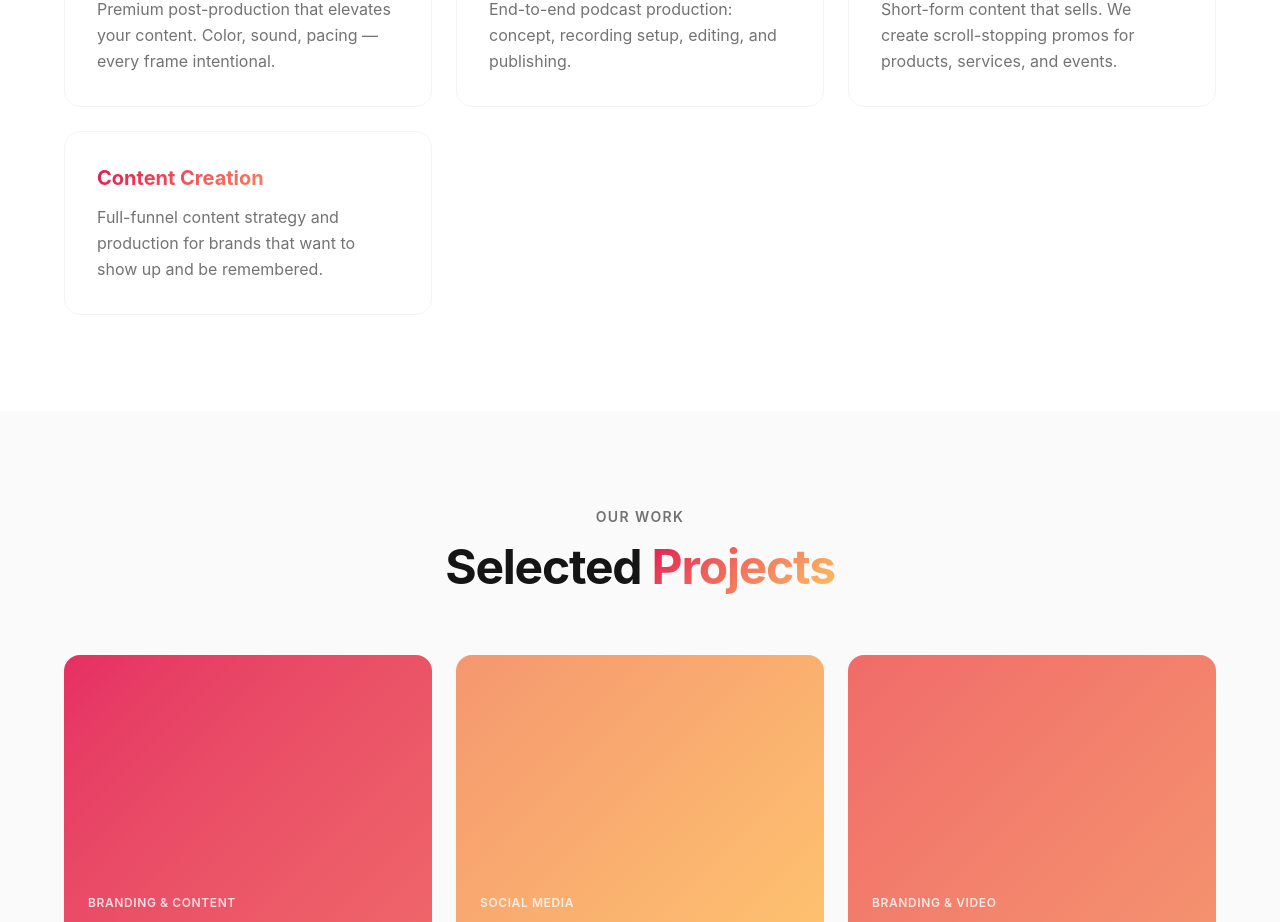
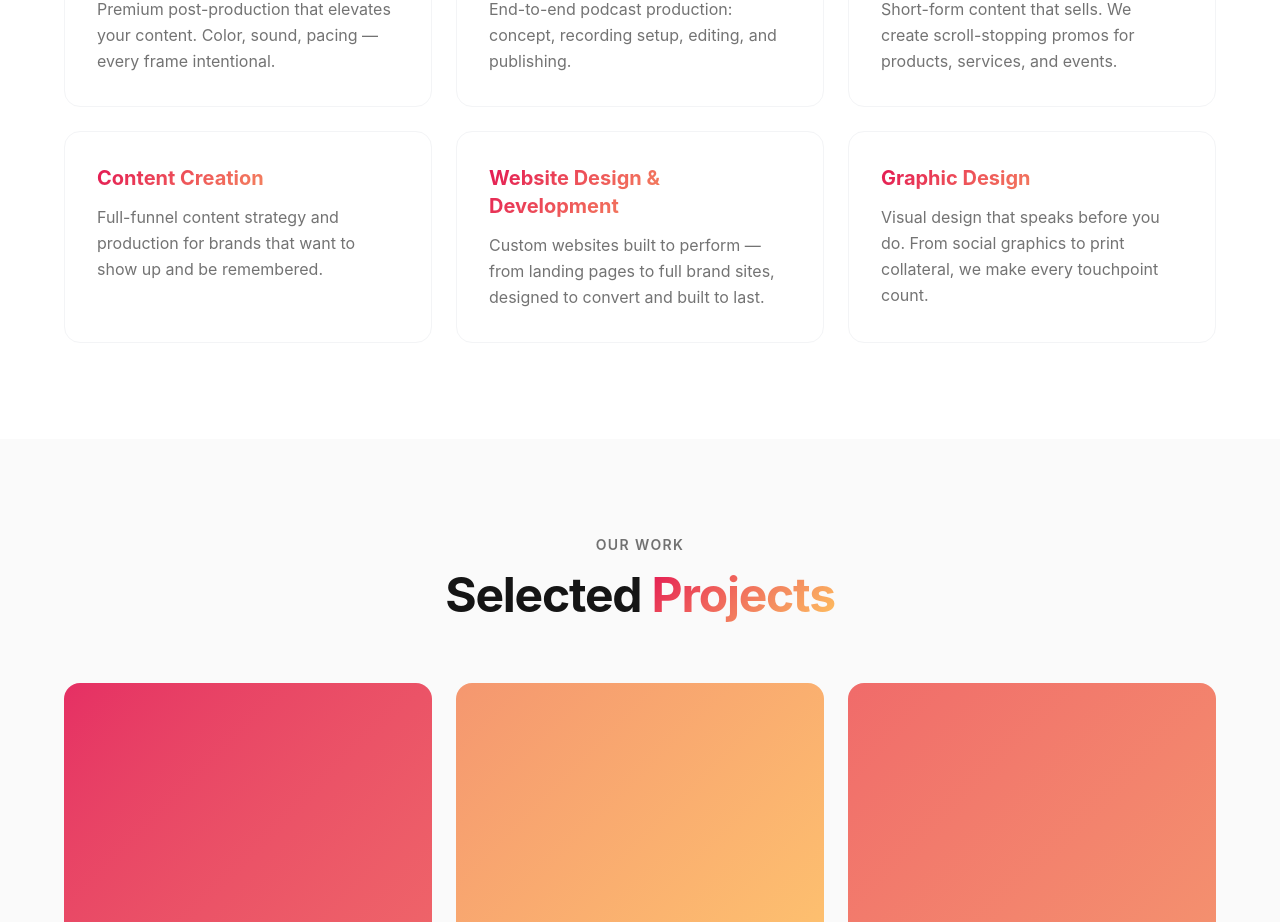
Before and after one commit to twin-matambo/clivecoutet, a Next.js app: page / in a window 1280 px wide. Shown: the part 1932-2854 px from the top of the page. Built offline with nearby package versions, Linux system fonts and the light colour scheme.

Commit message:
Add: Website Design & Development and Graphic Design to services

```diff
--- a/src/app/page.tsx
+++ b/src/app/page.tsx
@@ -183,6 +183,14 @@ function Services() {
     {
       title: "Content Creation",
       description: "Full-funnel content strategy and production for brands that want to show up and be remembered.",
+    },
+    {
+      title: "Website Design & Development",
+      description: "Custom websites built to perform — from landing pages to full brand sites, designed to convert and built to last.",
+    },
+    {
+      title: "Graphic Design",
+      description: "Visual design that speaks before you do. From social graphics to print collateral, we make every touchpoint count.",
     },
   ];
 
```
